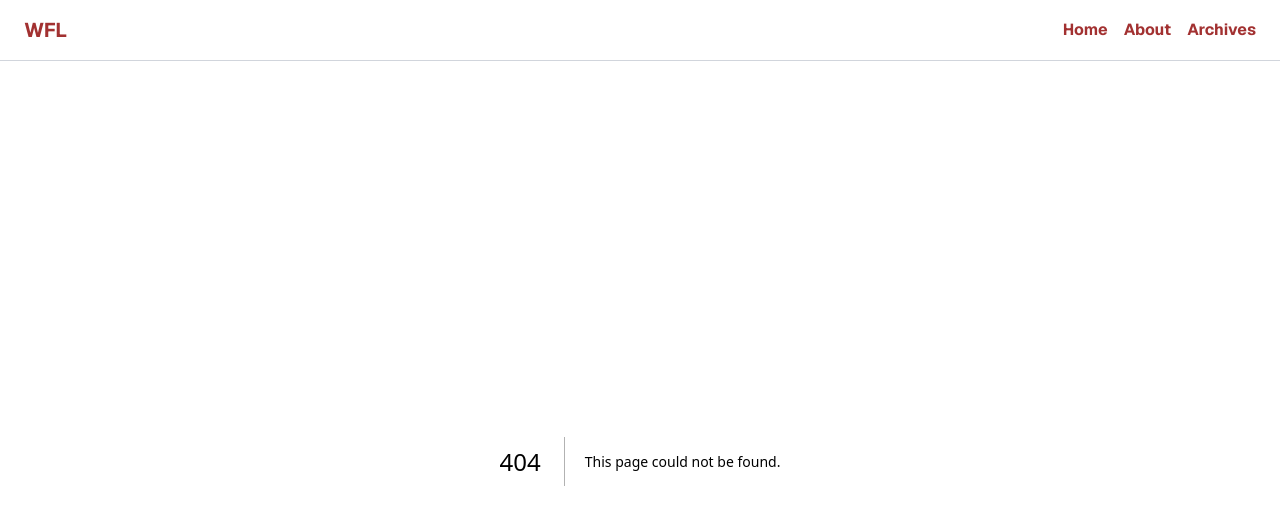
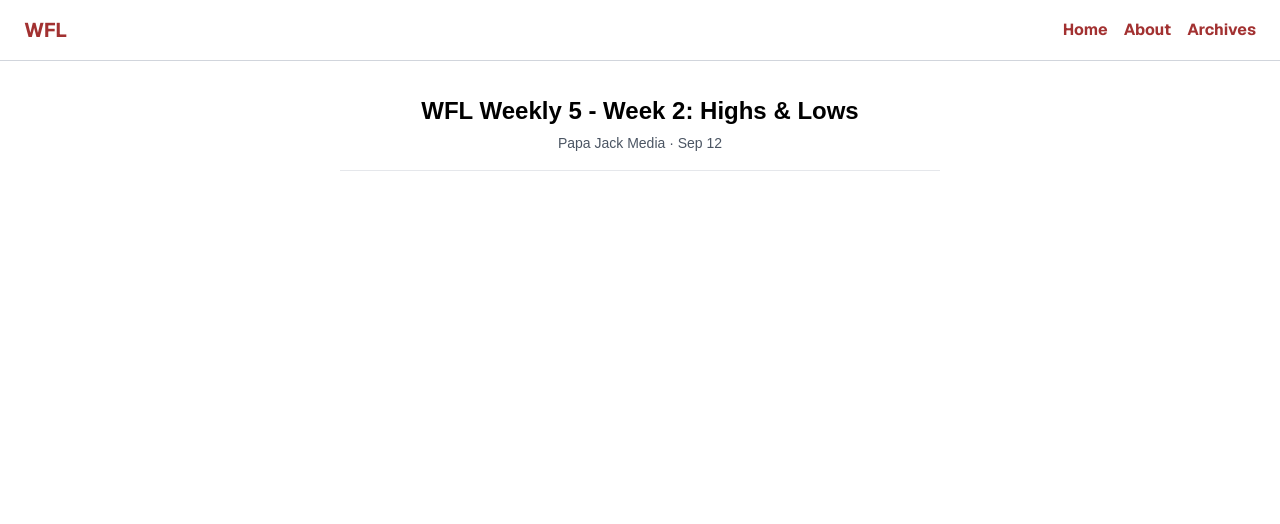
Before and after one commit to andyragu/wfl-website, a Next.js app: page /articles/wfl-weekly-2 in a window 1280 px wide. Before the commit this address had no page. Shown: the top 524 px of the page. Built offline with nearby package versions, Linux system fonts and the light colour scheme.

Commit message:
article 2

```diff
--- a/src/app/articles/wfl-weekly-1/page.tsx
+++ b/src/app/articles/wfl-weekly-1/page.tsx
@@ -7,7 +7,7 @@ export default function WFLWeekly1(){
                 <h1 className="title-name">WFL Weekly 5 - Week 1:
                 A Changing of the Guard</h1>
                 <div className="post-meta">
-                    Papa Jack Media, Ale, Jere · Sep 28
+                    Papa Jack Media, Ale, Jere · Aug 28
                 </div>
                 <div className="divider"></div>
                 <div className="article">
--- /dev/null
+++ b/src/app/articles/wfl-weekly-2/page.tsx
@@ -0,0 +1,20 @@
+import "../styles.css"
+
+import "../styles.css"
+
+export default function WFLWeekly1(){
+    return (
+        <main className = "min-h-screen bg-[#ffffff]">
+            <div className="header">
+                <h1 className="title-name">WFL Weekly 5 - Week 2:
+                Highs & Lows</h1>
+                <div className="post-meta">
+                    Papa Jack Media · Sep 12
+                </div>
+                <div className="divider"></div>
+                <div className="article">
+                </div>
+            </div>
+        </main>
+    )
+}
--- a/src/app/components/featuredsection.tsx
+++ b/src/app/components/featuredsection.tsx
@@ -1,4 +1,5 @@
 import Link from "next/link";
+import { Url } from "url";
 
 type Post = {
     id: string;
@@ -6,6 +7,7 @@ type Post = {
     desc?: string;           // subtitle / description
     author?: string;
     date?: string;
+    href?: any;
 };
 
 const POSTS: Post[] = [
@@ -15,6 +17,15 @@ const POSTS: Post[] = [
       desc: "Recovering from Sleepy Drew",
       author: "Papa Jack Media, Ale, Jere",
       date: "Aug 28",
+      href: "/articles/wfl-weekly-1",
+    },
+    {
+      id: "2",
+      title: "WFL Weekly 5 - Week 2: Highs & Lows",
+      desc: "Life is all about the ups and downs",
+      author: "Papa Jack Media",
+      date: "Sep 12",
+      href: "/articles/wfl-weekly-2",
     },
 ];
 
@@ -38,7 +49,7 @@ export default function FeaturedSection() {
                   {/* title */}
                   {/* TODO: Make this dynamic so it changes depending on article (RIGHT NOW COMPLETELY MANUAL) */}
                   <h3 className="text-2xl font-extrabold text-gray-900">
-                    <Link href="/articles/wfl-weekly-1">{p.title}</Link>
+                    <Link href={p.href}>{p.title}</Link>
                   </h3>
 
                   {/* desc */}
```
